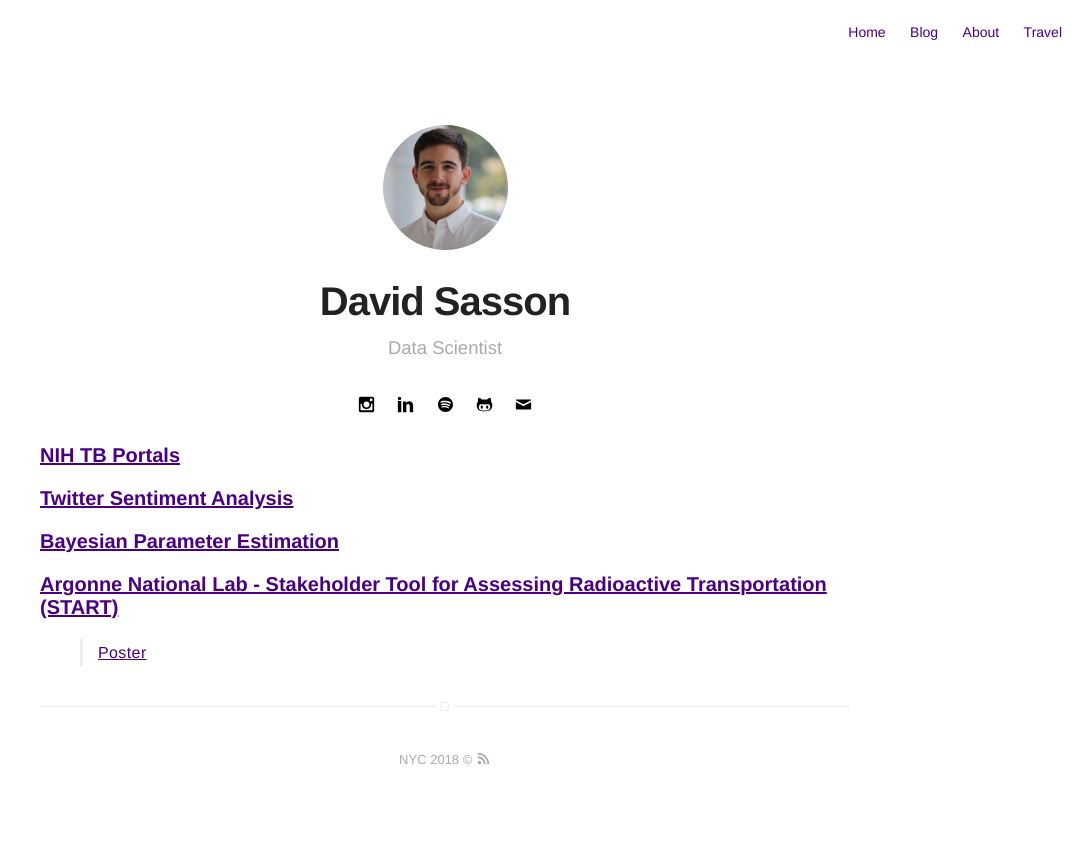
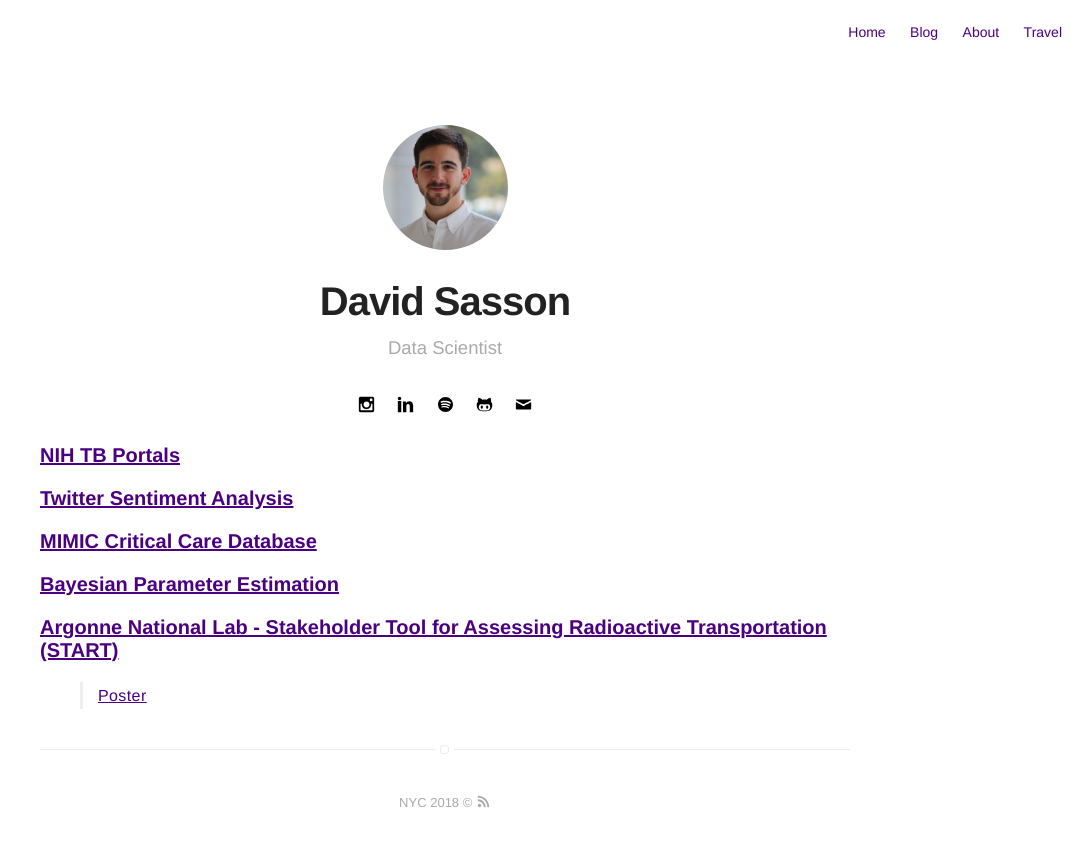
Before and after one commit to dsasson48/dsasson48.github.io, a Jekyll site: the page built from projects.md, in a window 1280 px wide. Shown: the top 847 px of the page, without its empty margins (195-1280 px from the left). Built offline with Jekyll 4.4.1, drawn with Linux system fonts in a browser that asks for light colours.

Commit message:
mimic db

```diff
--- a/projects.md
+++ b/projects.md
@@ -7,6 +7,8 @@ layout: page
 
 ### [Twitter Sentiment Analysis](https://twitter260.github.io)
 
+### [MIMIC Critical Care Database](https://mimic.physionet.org/)
+
 ### [Bayesian Parameter Estimation](https://github.com/dsasson48/estimators_222/blob/master/222_presentation.pdf)
 
 ### [Argonne National Lab - Stakeholder Tool for Assessing Radioactive Transportation (START)](https://gis.inl.gov/start/Account/Login?ReturnUrl=%2fstart)
```
Also changed, not shown: 2 other files.
